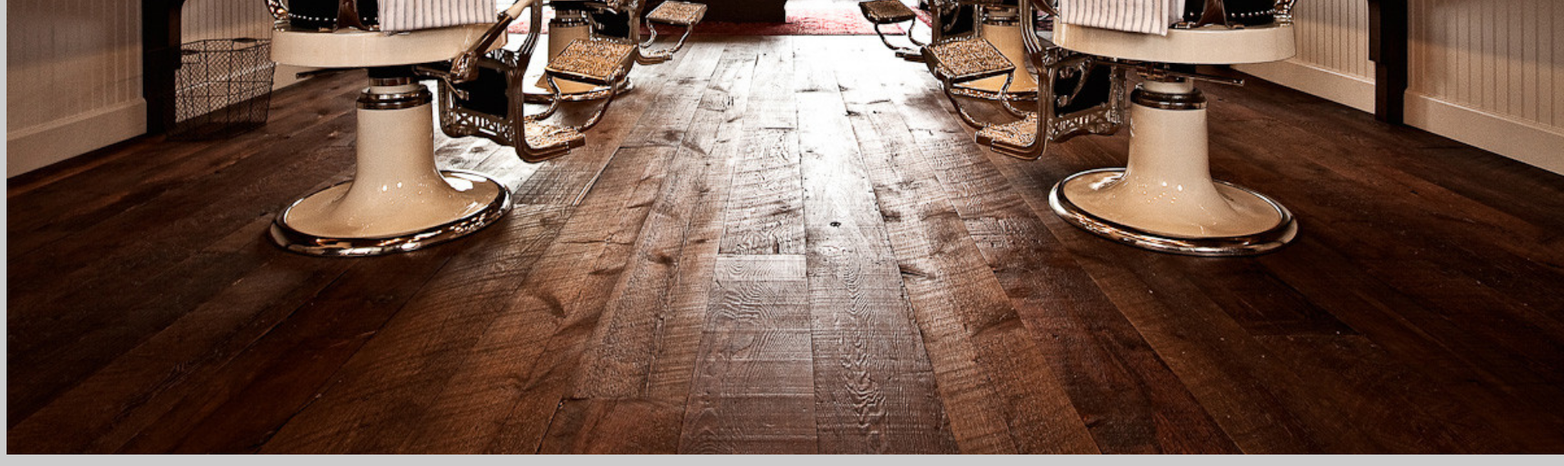
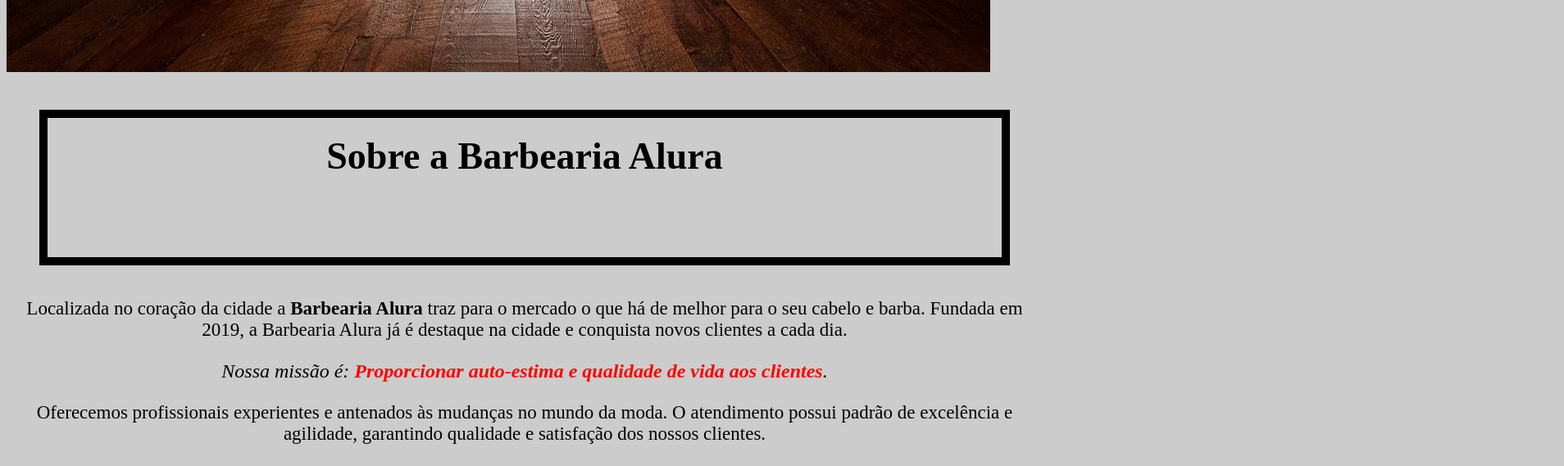
Before and after one commit to letiiiciiiiiaaaaa/barbearia-do-jorge, a plain HTML site: page ehmuitocremoso/index.html in a window 1280 px wide. Shown: the part 720-1289 px from the top of the page at 82% size, 1908 px wide, since content can reach past the window. Drawn offline with Linux system fonts and the light colour scheme.

Commit message:
Add files via upload

```diff
--- a/ehmuitocremoso/index.html
+++ b/ehmuitocremoso/index.html
@@ -8,22 +8,29 @@
 </head>
 <body>
 
-    <img  src="barbearia.jpg">
+    <img id="banner" src="barbearia.jpg">
+    <div class="barbearia">
     <h1> Sobre a Barbearia Alura </h1>
+
     <p> Localizada no coração da cidade a <strong>Barbearia Alura</strong> traz para o mercado o que há de melhor para o seu cabelo e barba. Fundada em 2019, a Barbearia Alura já é destaque na cidade e conquista novos clientes a cada dia. </p>
+
     <p id="missao"><em>Nossa missão é: <strong> Proporcionar auto-estima e qualidade de vida aos clientes</strong>.</em>  </p>
+
     <p> Oferecemos profissionais experientes e antenados às mudanças no mundo da moda. O atendimento possui padrão de excelência e agilidade, garantindo qualidade e satisfação dos nossos clientes. </p>
-
+    </div>
 
 
     <h2> Benefícios </h2>
+
     <div class="beneficios">
     <ul>
         <li> Atendimento ao Clientes </li>
         <li> Espaço diferenciado </li>
         <li> Localização </li>
         <li> Profissionais Qualificados </li>
+
+    </ul>
+    <img src="beneficios.jpg">
     </div>
-    </ul>
 </body>
 </html>
--- a/ehmuitocremoso/style.css
+++ b/ehmuitocremoso/style.css
@@ -27,7 +27,7 @@ em strong{
 }
 
 
-img{
+a img{
     width: 1900px;
     margin-left: 0,2%;
 }
```
Also changed, not shown: ehmuitocremoso/beneficios.jpg (added).
